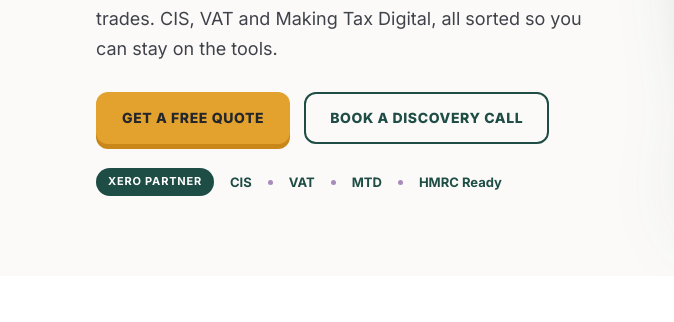
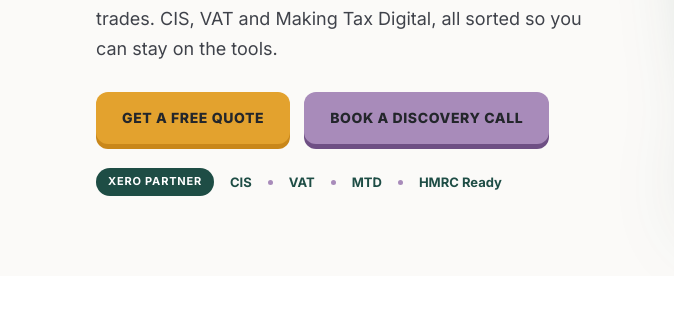
Before and after one commit to flowency-live/hvbk-website, a website: page public/index.html in a window 1280 px wide. Shown: the part 478-800 px from the top of the page, 0-674 px from the left. Drawn offline with Linux system fonts and the light colour scheme.

Commit message:
feat: change hero discovery call button to lilac fill

```diff
--- a/public/index.html
+++ b/public/index.html
@@ -56,7 +56,7 @@
         <p class="lead">Bookkeeping and compliance for builders, sparkies, plumbers, groundworkers, contractors and all construction trades. CIS, VAT and Making Tax Digital, all sorted so you can stay on the tools.</p>
         <div class="hero-cta">
           <a href="#contact" class="btn btn-yellow">Get a free quote</a>
-          <a href="#contact" class="btn btn-ghost">Book a discovery call</a>
+          <a href="#contact" class="btn btn-lilac">Book a discovery call</a>
         </div>
         <div class="trust">
           <span class="pill">Xero Partner</span>
```
Also changed, not shown: src/pages/index.html (+1 -1 lines).
